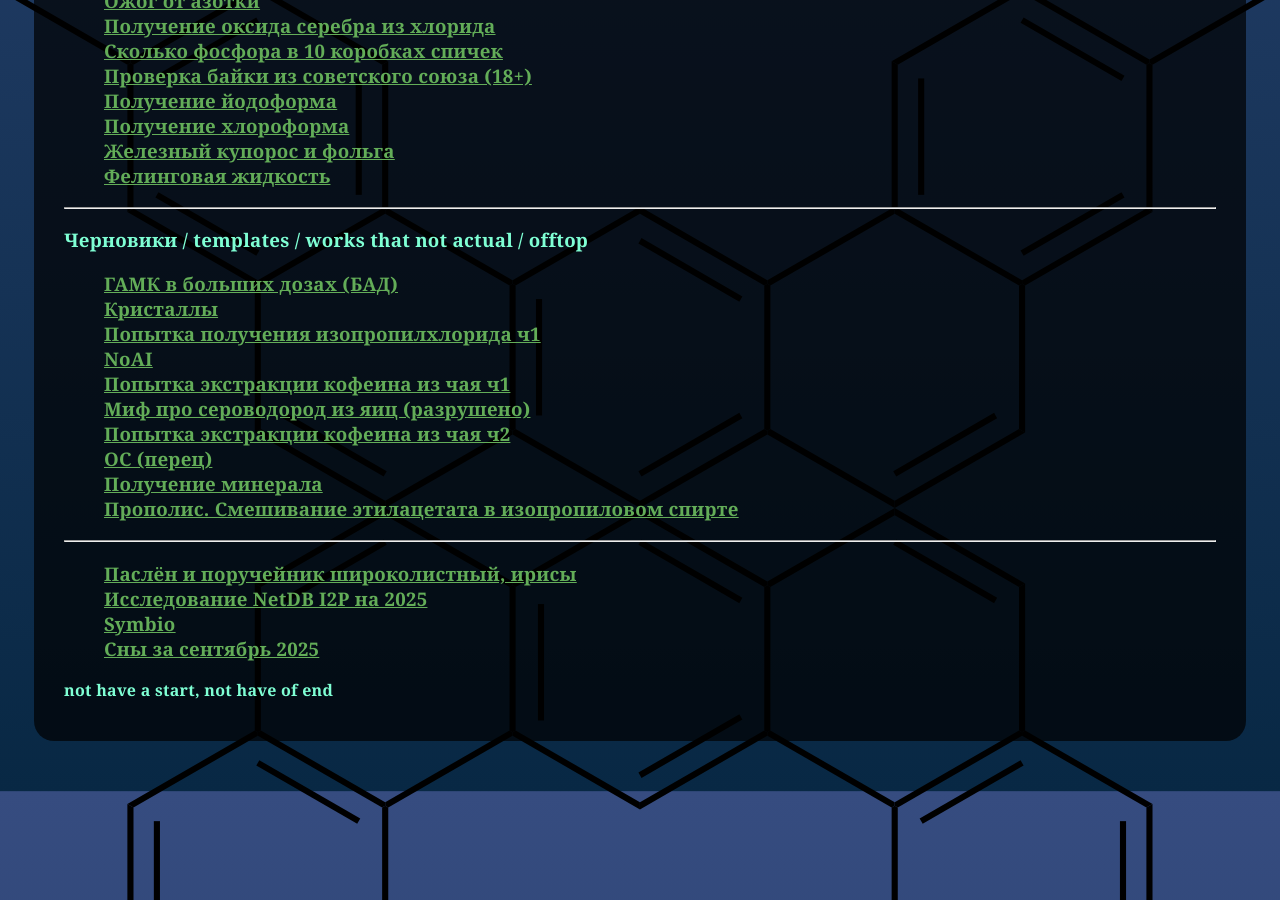
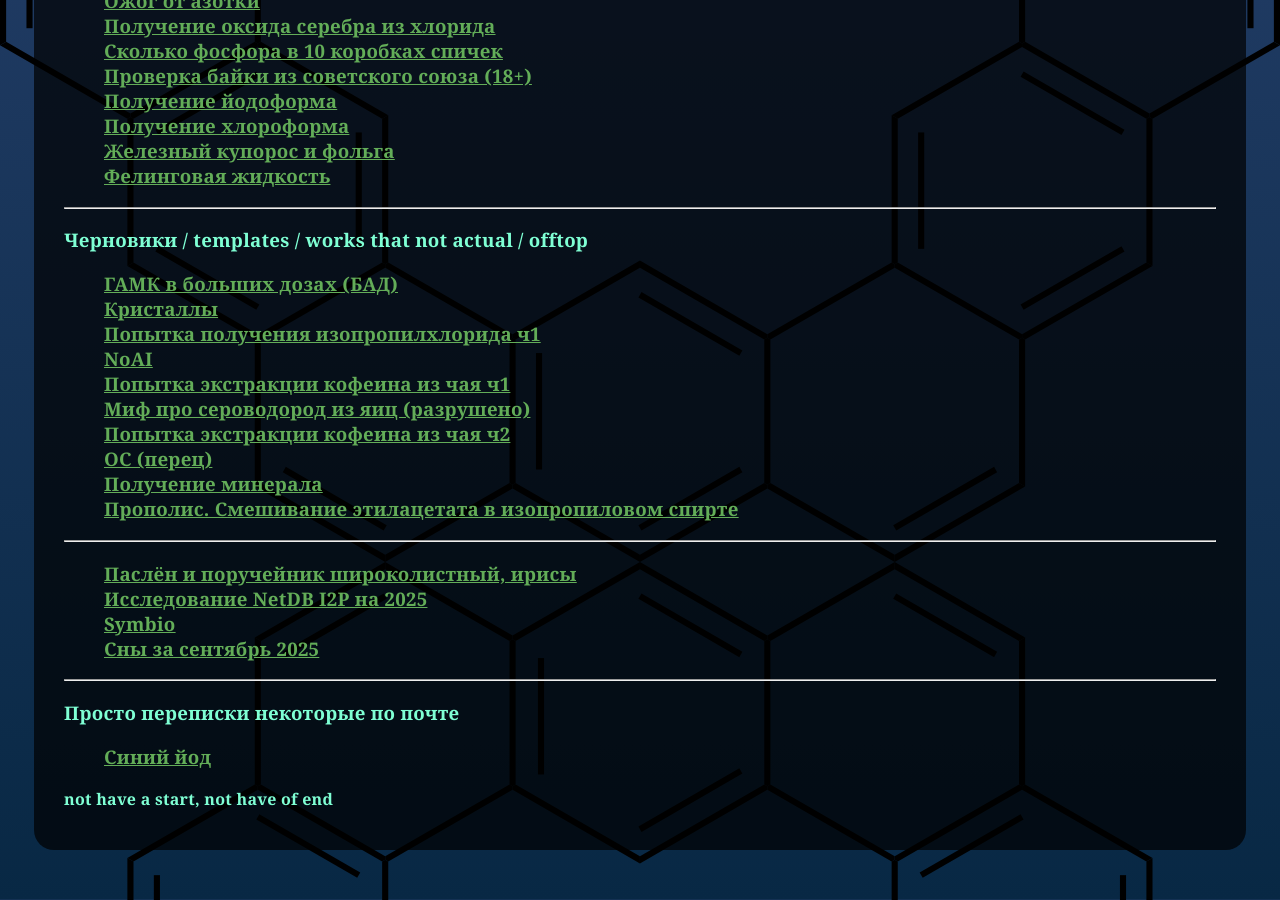
Before and after one commit to wipedlifepotato/wipedlifepotato.github.io, a Jekyll site: the page index.html, which Jekyll copies as it is, in a window 1280 px wide and 900 px high, scrolled down 959 px. Built offline with Jekyll 4.4.1, drawn with Linux system fonts in a browser that asks for light colours.

Commit message:
amilojodin

```diff
--- a/index.html
+++ b/index.html
@@ -86,6 +86,11 @@
 				<li><a href="/symbio.html" target="_blank">Symbio</a></li>
 				<li><a href="/dreamsent.html" target="_blank">Сны за сентябрь 2025</a></li>
 			</ul>
+		    <hr/>
+		    <p>Просто переписки некоторые по почте</p>
+		    <ul>
+			    <li><a href="/amilojodin.html" target="_blank">Синий йод</a></li>
+		    </ul>
 		</h3>
 	</section>
 	<footer>
```
